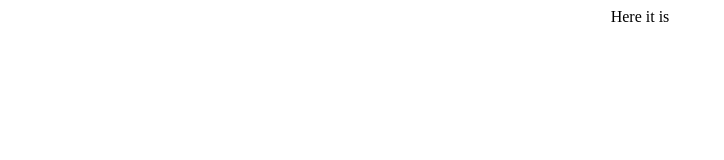
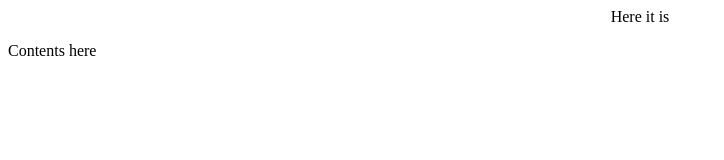
Before and after one commit to aravindhkrishnamoorthy/secondmainfolder, a plain HTML site: page index.html in a window 1280 px wide. Shown: the whole page, without its empty margins (0-724 px from the left). Drawn offline with Linux system fonts and the light colour scheme.

Commit message:
Update index.html

```diff
--- a/index.html
+++ b/index.html
@@ -7,5 +7,6 @@
 </head>
 <body>
     <center>Here it is</center>
+    <p>Contents here</p>
 </body>
 </html>
```
